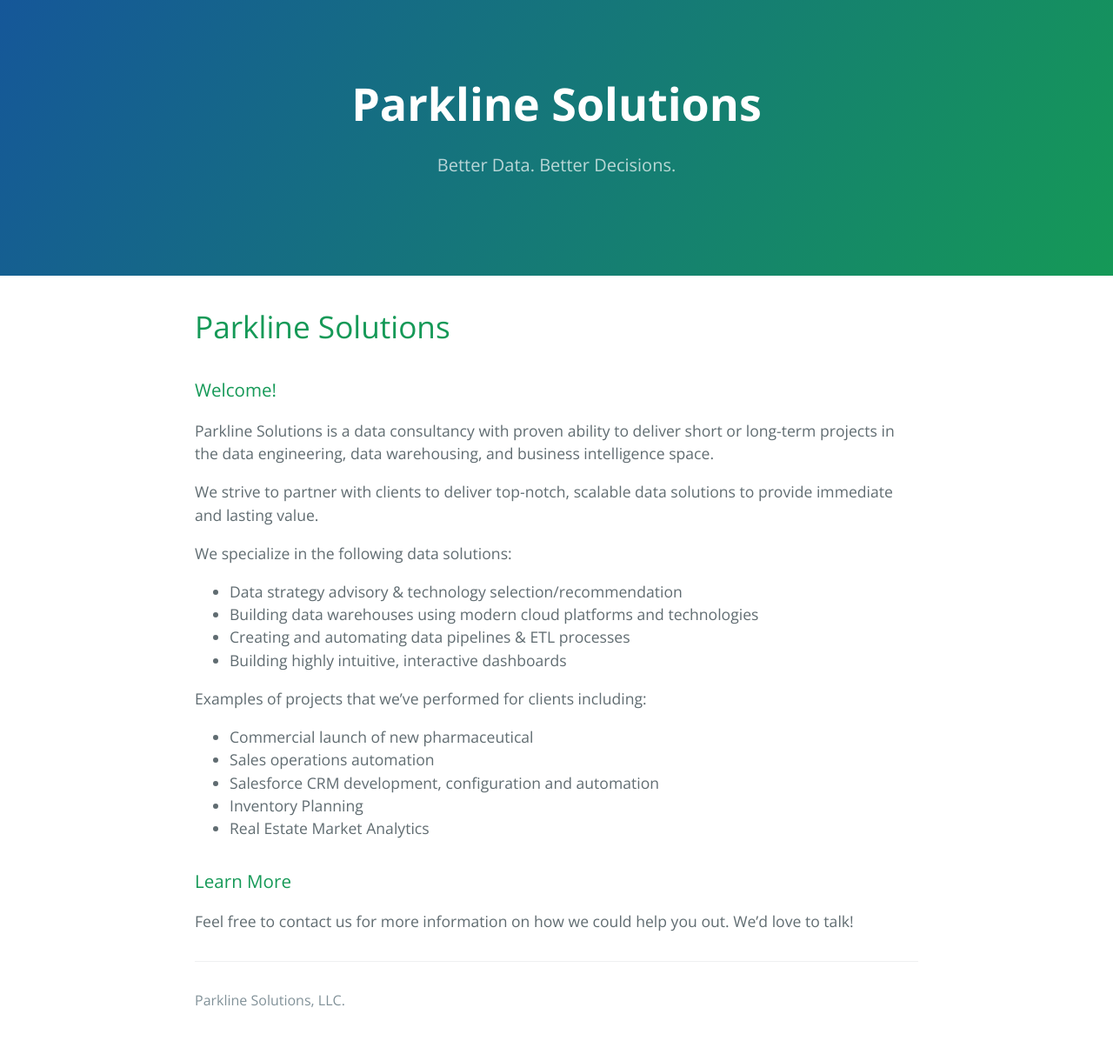
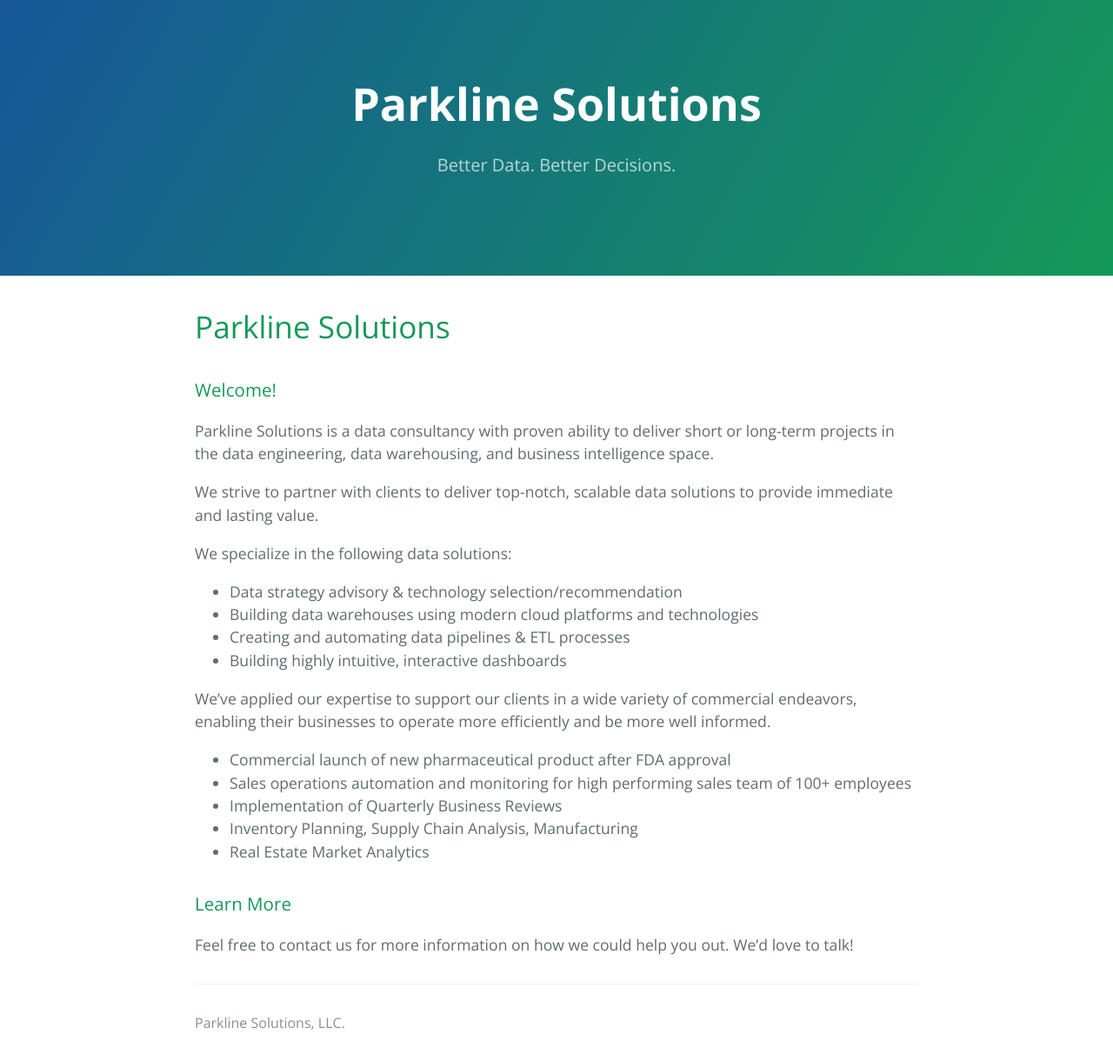
Before and after one commit to danthegolfer25/ParklineSolutionsSite, a Jekyll site: the page built from index.md, in a window 1280 px wide. Shown: the whole page at 87% size. Built offline with Jekyll 4.4.1, drawn with Linux system fonts in a browser that asks for light colours; our own code applies the rules of GitHub Pages for plain Markdown files; before the commit the page ends 1194 px from its top, so only the background shows below that.

Commit message:
Update index.md

```diff
--- a/index.md
+++ b/index.md
@@ -13,11 +13,11 @@ We specialize in the following data solutions:
  - Creating and automating data pipelines & ETL processes
  - Building highly intuitive, interactive dashboards
 
-Examples of projects that we've performed for clients including:
- - Commercial launch of new pharmaceutical
- - Sales operations automation
- - Salesforce CRM development, configuration and automation
- - Inventory Planning
+We've applied our expertise to support our clients in a wide variety of commercial endeavors, enabling their businesses to operate more efficiently and be more well informed.
+ - Commercial launch of new pharmaceutical product after FDA approval
+ - Sales operations automation and monitoring for high performing sales team of 100+ employees
+ - Implementation of Quarterly Business Reviews
+ - Inventory Planning, Supply Chain Analysis, Manufacturing
  - Real Estate Market Analytics
 
 
```
